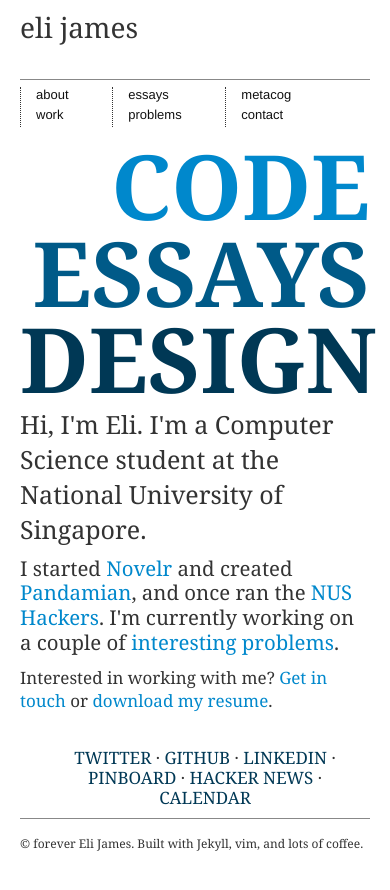
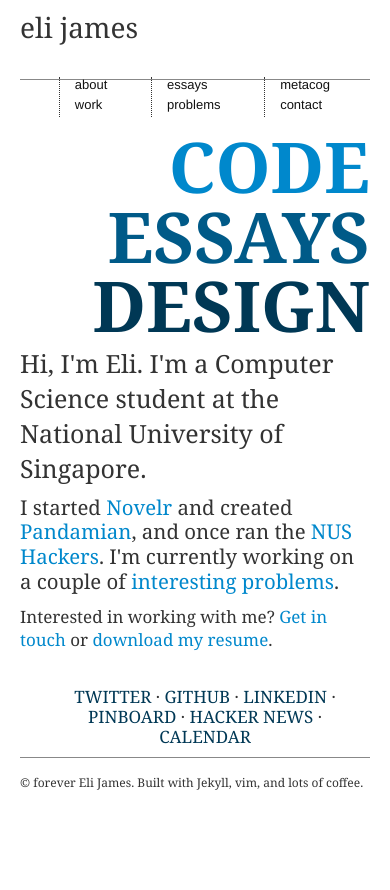
Before and after one commit to ejamesc/elijames.org, a Jekyll site: the page built from index.html, in a window 390 px wide. Shown: the top 890 px of the page. Built offline with Jekyll 4.4.1, drawn with Linux system fonts in a browser that asks for light colours.

Commit message:
Responsive design bugfixes

```diff
--- a/css/style.css
+++ b/css/style.css
@@ -12,11 +12,21 @@
 }
 
 /* Header and Navigation styles */
-
 header {
   border-bottom: 1px solid #888;
   margin-bottom: 10px;
+}
+
+@media all {
+  header {
   height: 80px;
+  }
+}
+
+@media (max-width:320px) {
+  header {
+  height: 50px;
+  }
 }
 
 header h1 {
@@ -45,14 +55,14 @@
 }
 
 /* tofix: CSS bug */
-@media (max-width:480px) {
+@media (max-width:320px) {
   nav {
   float: left;
   margin-top: 30px;
   }
 }
 
-@media (min-width:481px) {
+@media (min-width:321px) {
     nav {
   float: right;
   margin-top: 20px;
@@ -68,6 +78,14 @@
   text-align: right;
 }
 
+@media all and (min-width:481px) {
+  .copylink {
+  font-size: 110px;
+  text-transform: uppercase;
+  line-height: 85%;
+  }
+}
+
 @media (min-width:768px) and (max-width: 979px) {
   .copylink {
   font-size: 90px;
@@ -76,25 +94,9 @@
   }
 }
 
-@media (min-width:980px) {
-  .copylink {
-  font-size: 110px;
-  text-transform: uppercase;
-  line-height: 85%;
-  }
-}
-
-@media (max-width:767px) {
-  .copylink {
-  font-size: 110px;
-  text-transform: uppercase;
-  line-height: 85%;
-  }
-}
-
 @media (max-width:480px) {
   .copylink {
-  font-size: 90px;
+  font-size: 70px;
   text-transform: uppercase;
   line-height: 85%;
   }
```
